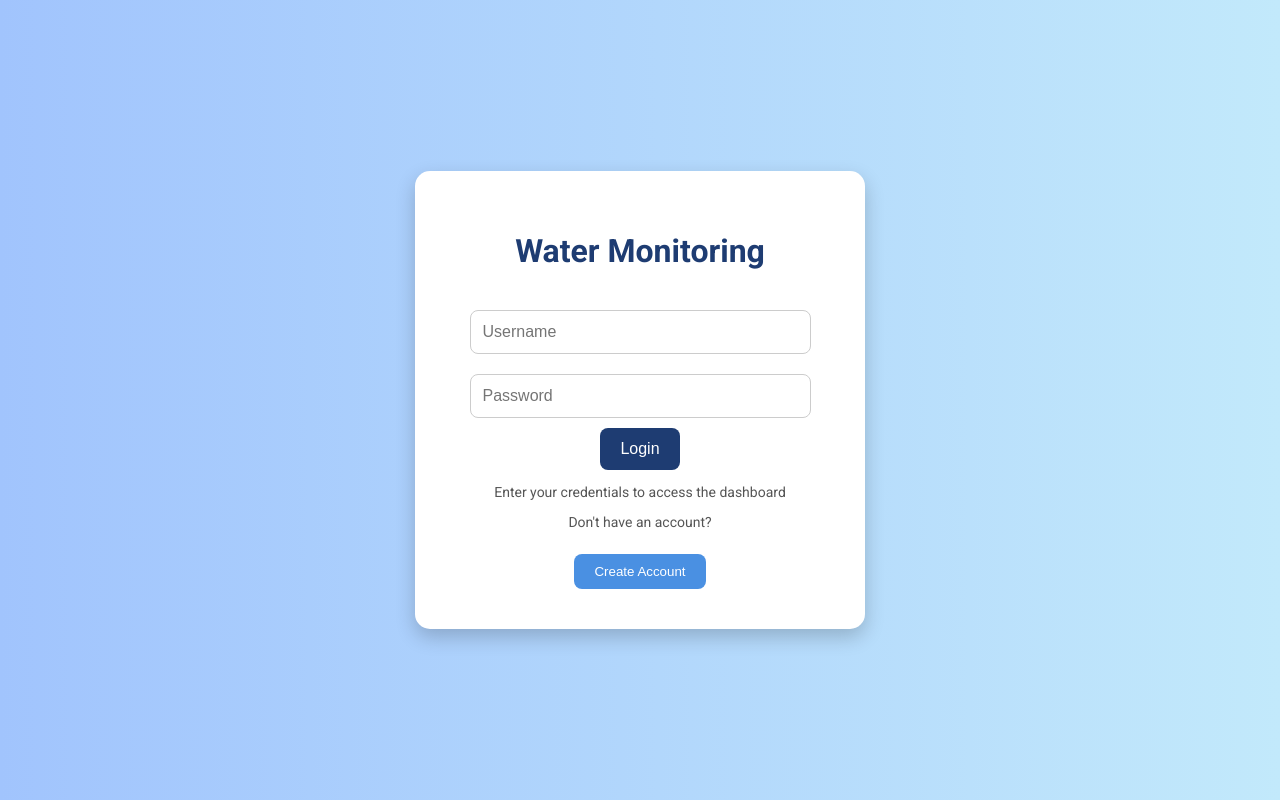
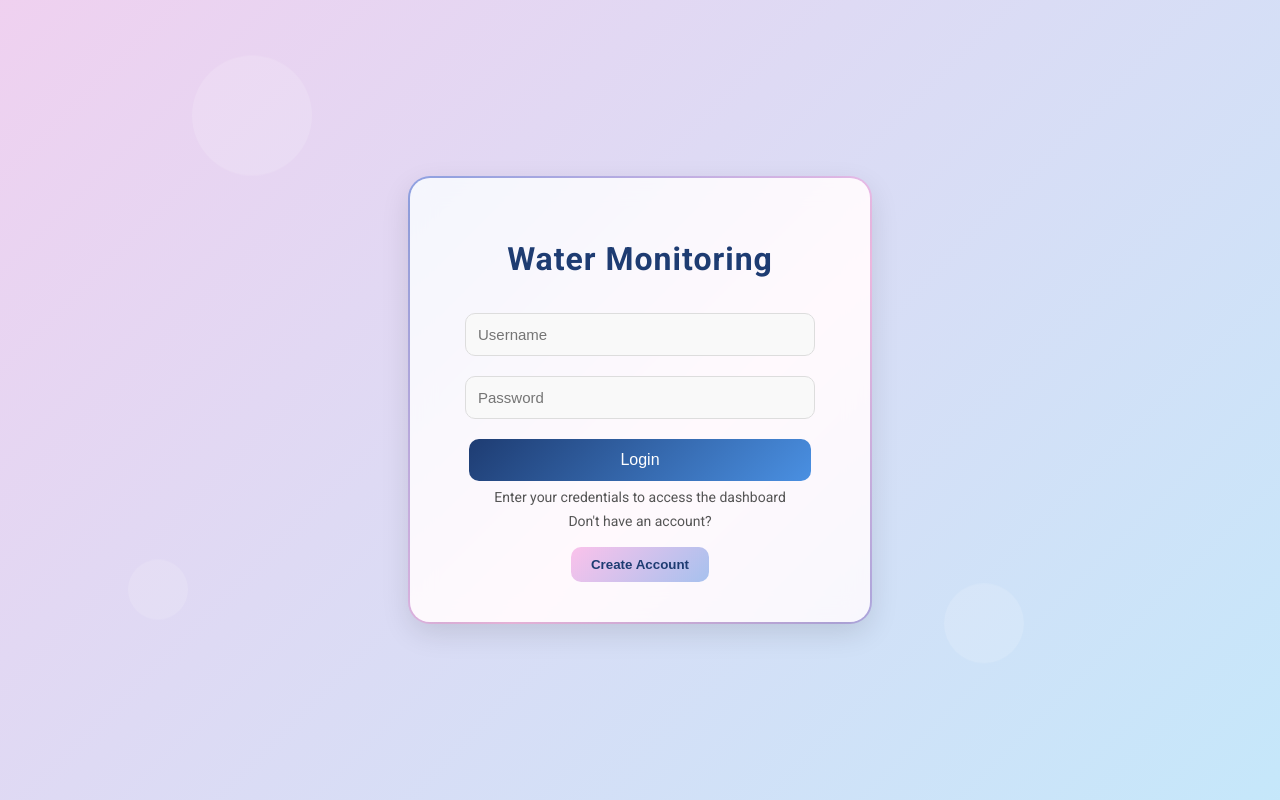
Before and after one commit to vanshikasingh29/Smart-Water-Monitoring-System, a Flask app: page / in a window 1280 px wide. Run offline with Flask 3, Linux system fonts and the light colour scheme.

Commit message:
edited login page

```diff
--- a/templates/login.html
+++ b/templates/login.html
@@ -12,76 +12,167 @@
 
 body{
 font-family:'Roboto',sans-serif;
-background:linear-gradient(to right,#a1c4fd,#c2e9fb);
 height:100vh;
 margin:0;
 display:flex;
 justify-content:center;
 align-items:center;
+overflow:hidden;
+
+/* SLOWER + SMOOTHER gradient */
+background: linear-gradient(-45deg, #a1c4fd, #c2e9fb, #facbed, #a7c3f2);
+background-size: 400% 400%;
+animation: gradientMove 25s ease-in-out infinite;
 }
 
+/* smoother animation */
+@keyframes gradientMove {
+0% {background-position: 0% 50%;}
+50% {background-position: 100% 50%;}
+100% {background-position: 0% 50%;}
+}
+
+/* Wrapper for glow border */
+.glow-wrapper{
+padding:2px;
+border-radius:22px;
+background: linear-gradient(135deg, #4a90e2, #fbc2eb, #4a90e2);
+background-size: 200% 200%;
+animation: borderGlow 6s ease infinite;
+}
+
+/* subtle moving glow */
+@keyframes borderGlow {
+0% {background-position: 0% 50%;}
+50% {background-position: 100% 50%;}
+100% {background-position: 0% 50%;}
+}
+
+/* Glass card */
 .login-container{
-background:white;
+background:rgba(255,255,255,0.9);
+backdrop-filter:blur(12px);
 padding:40px 50px;
-border-radius:15px;
-box-shadow:0 8px 20px rgba(0,0,0,0.2);
-width:350px;
+border-radius:20px;
+box-shadow:0 10px 30px rgba(0,0,0,0.12);
+width:360px;
 text-align:center;
 }
 
+/* Title */
 h1{
 color:#1e3c72;
-margin-bottom:30px;
+margin-bottom:25px;
+font-weight:700;
+letter-spacing:1px;
 }
 
+/* Inputs */
 input[type="text"],
 input[type="password"]{
 width:90%;
 padding:12px;
 margin:10px 0;
-border-radius:8px;
-border:1px solid #ccc;
-font-size:16px;
+border-radius:10px;
+border:1px solid #ddd;
+font-size:15px;
+transition:0.3s;
+background:#f9f9f9;
 }
 
+input:focus{
+outline:none;
+border-color:#4a90e2;
+box-shadow:0 0 6px rgba(74,144,226,0.4);
+background:white;
+}
+
+/* Login button */
 input[type="submit"]{
-background-color:#1e3c72;
+background:linear-gradient(135deg,#1e3c72,#4a90e2);
 color:white;
 padding:12px 20px;
 border:none;
-border-radius:8px;
+border-radius:10px;
 cursor:pointer;
 font-size:16px;
 transition:0.3s;
+width:95%;
+margin-top:10px;
 }
 
 input[type="submit"]:hover{
-background-color:#4a90e2;
+background:linear-gradient(135deg,#4a90e2,#f78fb3);
+transform:translateY(-2px);
 }
 
+/* Text */
 p{
 font-size:14px;
 color:#555;
+margin:8px 0;
 }
 
+/* Error */
 .error{
-color:red;
+color:#e63946;
 font-size:12px;
-margin-top:8px;
+margin-top:10px;
 }
 
+/* Register button */
 .register-btn{
 margin-top:10px;
-background:#4a90e2;
-color:white;
+background:linear-gradient(135deg,#fbc2eb,#a6c1ee);
+color:#1e3c72;
 padding:10px 20px;
 border:none;
-border-radius:8px;
+border-radius:10px;
 cursor:pointer;
+font-weight:600;
+transition:0.3s;
 }
 
 .register-btn:hover{
-background:#1e3c72;
+background:linear-gradient(135deg,#f78fb3,#4a90e2);
+color:white;
+transform:translateY(-2px);
+}
+
+/* Floating circles (unchanged but subtle) */
+.circle{
+position:absolute;
+border-radius:50%;
+background:rgba(255,255,255,0.15);
+animation: float 12s infinite ease-in-out;
+}
+
+.circle:nth-child(1){
+width:120px;
+height:120px;
+top:10%;
+left:15%;
+}
+
+.circle:nth-child(2){
+width:80px;
+height:80px;
+bottom:15%;
+right:20%;
+animation-delay:3s;
+}
+
+.circle:nth-child(3){
+width:60px;
+height:60px;
+top:70%;
+left:10%;
+animation-delay:6s;
+}
+
+@keyframes float{
+0%,100%{transform:translateY(0);}
+50%{transform:translateY(-25px);}
 }
 
 </style>
@@ -90,18 +181,20 @@ background:#1e3c72;
 
 <body>
 
+<div class="circle"></div>
+<div class="circle"></div>
+<div class="circle"></div>
+
+<!-- NEW glow wrapper -->
+<div class="glow-wrapper">
     <div class="login-container">
 
         <h1>Water Monitoring</h1>
 
         <form method="POST">
-
             <input type="text" name="username" placeholder="Username" required><br>
-
             <input type="password" name="password" placeholder="Password" required><br>
-
             <input type="submit" value="Login">
-
         </form>
 
         {% if error %}
@@ -117,6 +210,7 @@ background:#1e3c72;
         </a>
 
     </div>
+</div>
 
 </body>
 </html>
```
Lines whose indentation alone changed are shown as unchanged.
